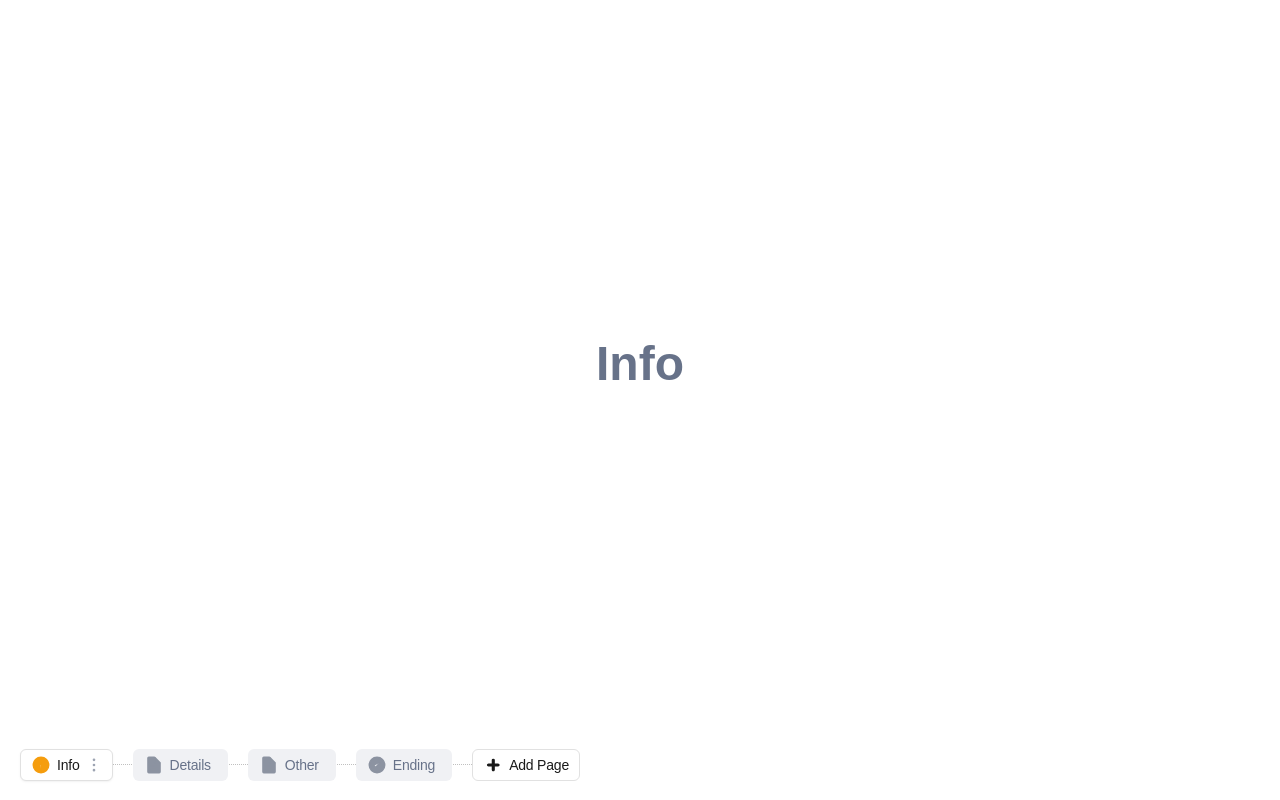
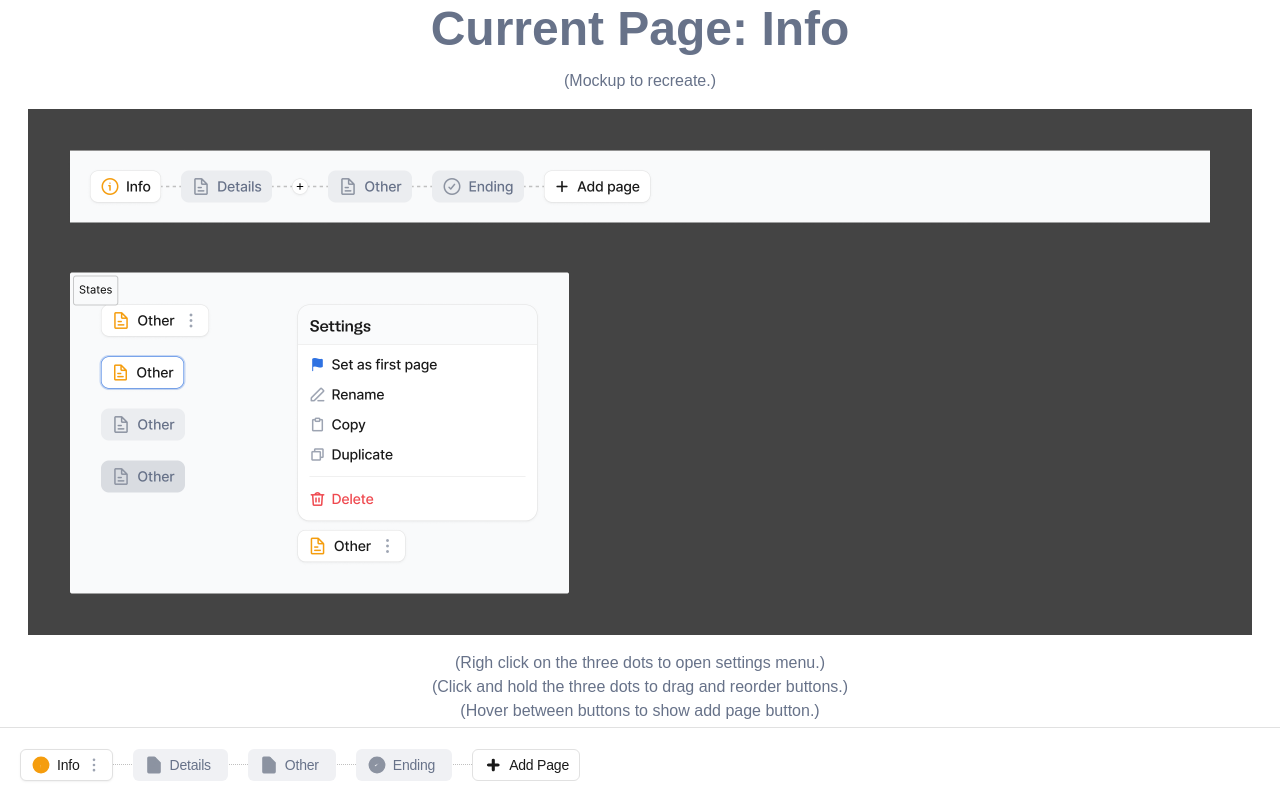
Before and after one commit to mikegulline/fillout, a Next.js app: page / in a window 1280 px wide. Built offline with nearby package versions, Linux system fonts and the light colour scheme.

Commit message:
added mockup to compare, added instructions

```diff
--- a/src/app/layout.tsx
+++ b/src/app/layout.tsx
@@ -20,7 +20,9 @@ export default function RootLayout({
 }>) {
   return (
     <html lang='en'>
-      <body className={`${inter.variable} antialiased`}>{children}</body>
+      <body className={`${inter.variable} antialiased bg-[#f9fbfc]`}>
+        {children}
+      </body>
     </html>
   );
 }
--- a/src/app/page.tsx
+++ b/src/app/page.tsx
@@ -33,7 +33,7 @@ const navButons: StepButtons = [
 export default function Home() {
   return (
     <StepNavigationProvider buttons={navButons}>
-      <div className='w-screen h-screen flex flex-col justify-end items-start'>
+      <div className='w-screen h-screen flex flex-col justify-end'>
         <StepScene />
         <StepNavigation />
       </div>
--- a/src/components/step-nav/step-navigation-wrapper.tsx
+++ b/src/components/step-nav/step-navigation-wrapper.tsx
@@ -14,6 +14,7 @@ export const StepNavigationWrapper = ({
   handleDragEnd: (result: DropResult) => void;
 }) => {
   return (
+    <div className='border-t-[0.5px] border-[#E1E1E1] border-solid width-full'>
       <div className='h-[72px] p-5 flex justify-start'>
         <div data-info="Don't remove me">
           <div className='w-full h-0 border-t-[1.5px] border-[#C0C0C0] border-dotted translate-y-4 z-0' />
@@ -24,5 +25,6 @@ export const StepNavigationWrapper = ({
           </DragDropContext>
         </div>
       </div>
+    </div>
   );
 };
--- a/src/components/step-nav/step-scene.tsx
+++ b/src/components/step-nav/step-scene.tsx
@@ -1,12 +1,23 @@
 'use client';
+import Image from 'next/image';
 import { useNavigation } from '@/components/step-nav/_index';
+import Mockup from '../../../public/mockup.png';
 
 export const StepScene = () => {
   const { navigation } = useNavigation();
   const active = navigation.find((button) => button.active);
   return (
-    <div className='flex-grow flex justify-center items-center w-full text-5xl font-bold color text-[#677289]'>
-      {active?.name}
+    <div className='flex-grow gap-4 flex flex-col justify-center items-center w-full color text-[#677289] text-center'>
+      <h1 className='text-5xl font-bold'>Current Page: {active?.name}</h1>
+      <p>(Mockup to recreate.)</p>
+      <Image src={Mockup} alt='Mockup' width={1224} height={526} />
+      <p>
+        (Righ click on the three dots to open settings menu.)
+        <br />
+        (Click and hold the three dots to drag and reorder buttons.)
+        <br />
+        (Hover between buttons to show add page button.)
+      </p>
     </div>
   );
 };
```
Also changed, not shown: public/mockup.png (added). Lines whose indentation alone changed are shown as unchanged.
